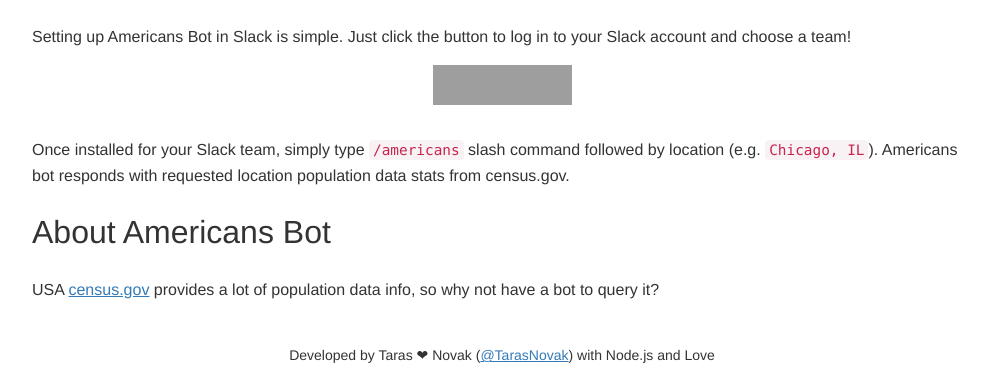
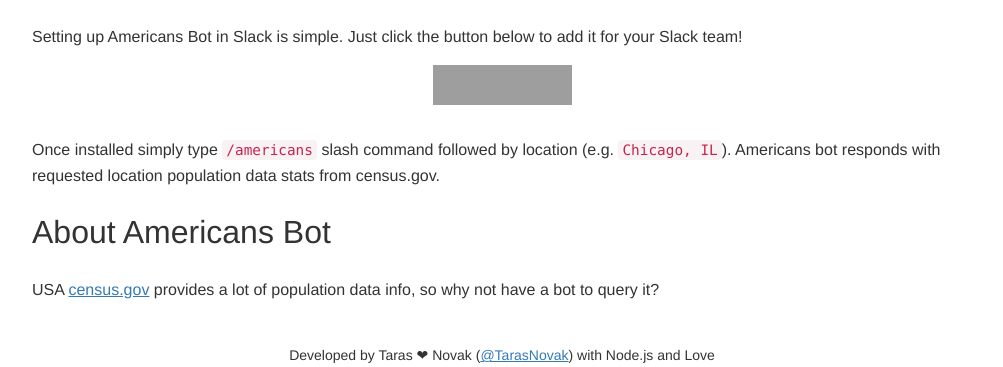
Before and after one commit to RandomFractals/americans, a website: page index.html in a window 1280 px wide. Shown: the part 572-939 px from the top of the page, without its empty margins (138-1141 px from the left). Drawn offline with Linux system fonts and the light colour scheme; grey boxes are pictures that could not be loaded.

Commit message:
trimmed slack install verbage in index.html

```diff
--- a/index.html
+++ b/index.html
@@ -55,8 +55,7 @@
 
     <h2>OR Install it for Your Slack Team</h2>
 
-    <p>Setting up Americans Bot in Slack is simple.
-    Just click the button to log in to your Slack account and choose a team!</p>
+    <p>Setting up Americans Bot in Slack is simple. Just click the button below to add it for your Slack team!</p>
 
     <a href="https://slack.com/oauth/authorize?scope=incoming-webhook,commands,bot&client_id=4556408678.123580773328">
       <img alt="Add to Slack" height="40" width="139" src="https://platform.slack-edge.com/img/add_to_slack.png"
@@ -64,7 +63,7 @@
     </a>
 
     <p>
-      Once installed for your Slack team, simply type <code>/americans</code> slash command followed by location (e.g. <code>Chicago, IL</code>).
+      Once installed simply type <code>/americans</code> slash command followed by location (e.g. <code>Chicago, IL</code>).
       Americans bot responds with requested location population data stats from census.gov.
     </p>
 
```
